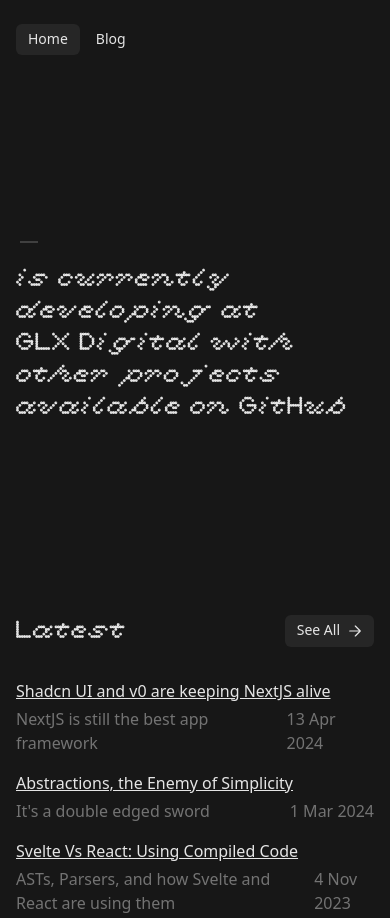
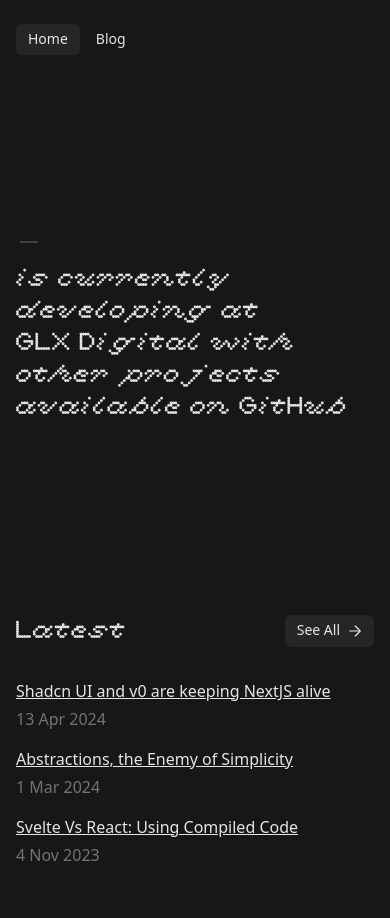
Before and after one commit to westbrookdaniel/website, an Eleventy site: page src/index.njk in a window 390 px wide. Shown: the top 918 px of the page. Built offline with nearby package versions, Linux system fonts and the light colour scheme; Eleventy itself is replaced by a stand-in of ours; files that its build step writes are made by us from their sources.

Commit message:
Improve mobile posts

```diff
--- a/_includes/post.njk
+++ b/_includes/post.njk
@@ -1,9 +1,9 @@
 <li class="space-y-1">
-  <a class="underline font-medium" href="/blog/{{ post.page.fileSlug }}" preload="mouseover">{{
+  <a class="underline font-medium block truncate" href="/blog/{{ post.page.fileSlug }}" preload="mouseover">{{
     post.data.title
   }}</a>
   <div class="flex w-full justify-between text-neutral-500">
-    <p>{{ post.data.description }}</p>
+    <p class="hidden sm:block">{{ post.data.description }}</>
     <p class="align-right">{{ post.data.date | format }}</p>
   </div>
 </li>
```
